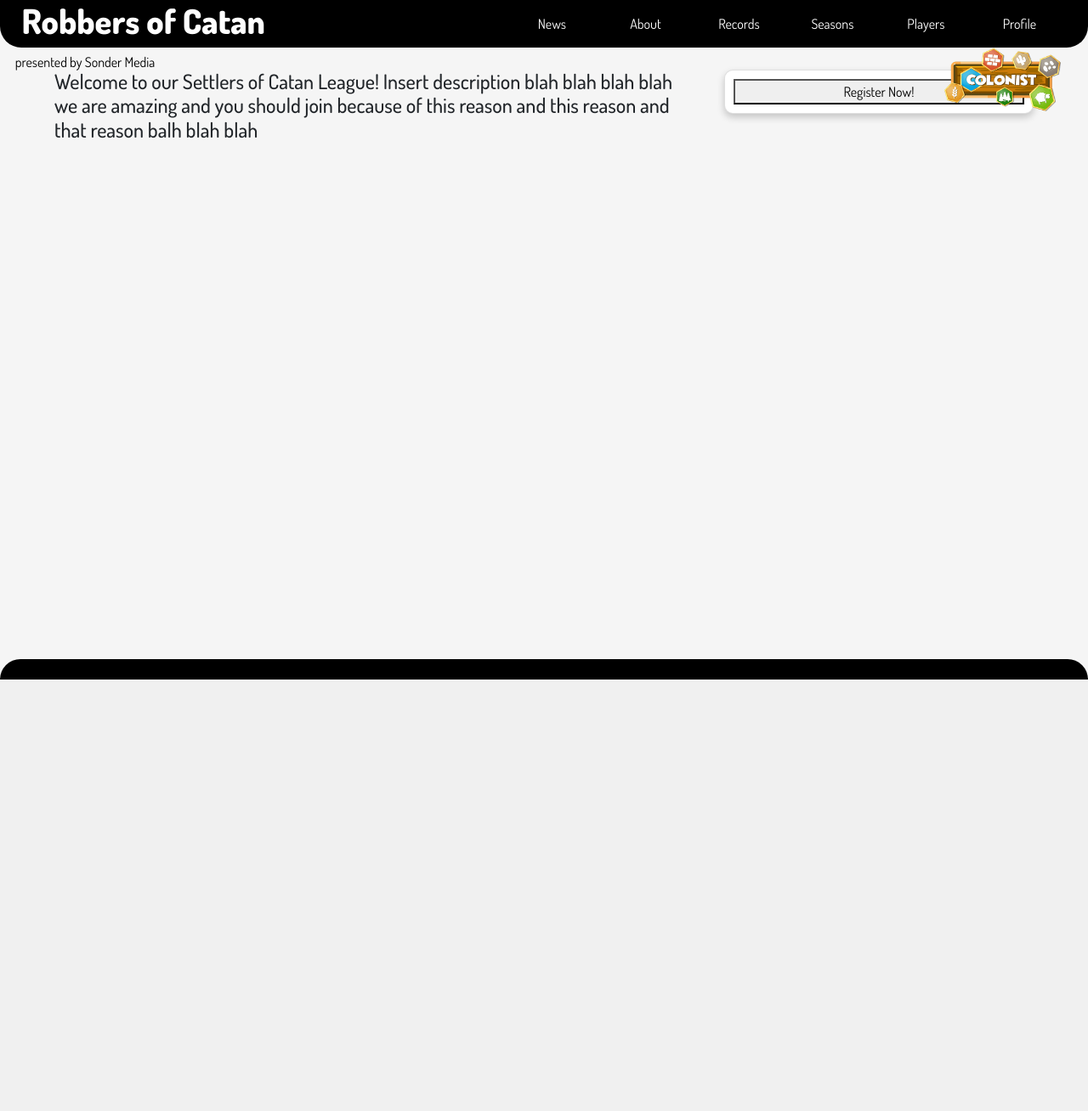
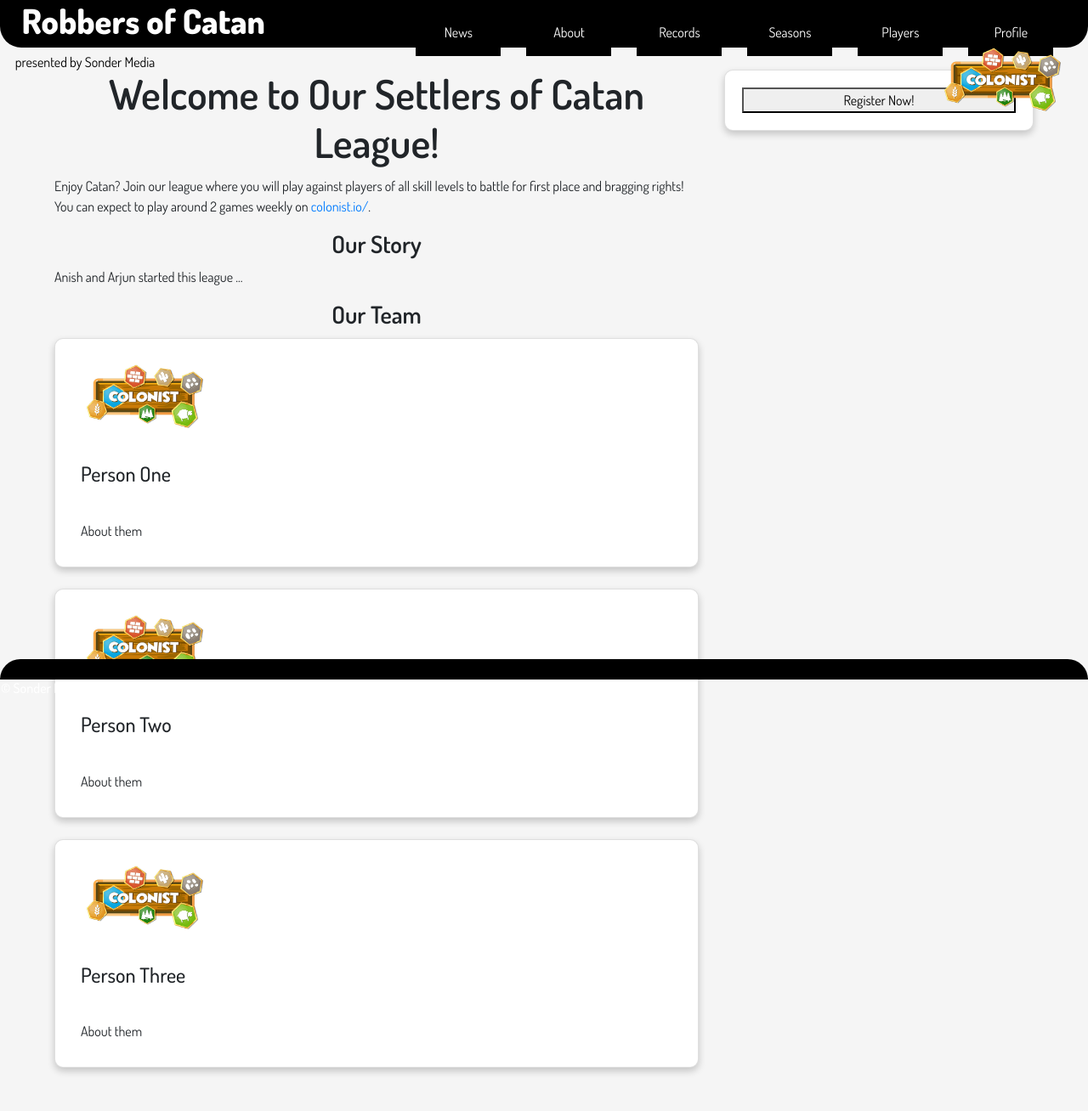
Before and after one commit to akottu/Robbers-of-Catan, a Flask app: page /about in a window 1280 px wide. Shown: the whole page at 85% size. Before the commit the page ends 800 px from the top, so only its background shows below. Run offline with Flask 2, Linux system fonts and the light colour scheme; some libraries are stand-ins or nearby versions.

Commit message:
about page

```diff
--- a/static/css/style.css
+++ b/static/css/style.css
@@ -256,3 +256,23 @@ p{
 .col-12{
     text-align: center;
 }
+
+button{
+    margin: 10px;
+}
+
+.floatRight{
+    float: right;
+    margin: 20px;
+    display: inline;
+}
+
+.floatLeft{
+    float: left;
+    margin: 20px;
+    display: inline;
+}
+
+.center{
+    text-align: center;
+}
--- a/templates/about.html
+++ b/templates/about.html
@@ -4,14 +4,39 @@
 <div class="row">
 
     <div class="col-8">
-        <h4>Welcome to our Settlers of Catan League! Insert description blah blah blah blah we are amazing and you should
-        join because of this reason and this reason and that reason balh blah blah</h4>
+        <h2 >Welcome to Our Settlers of Catan League!</h2>
+        <p style="float:left;">Enjoy Catan? Join our league where you will play against players of all skill levels to battle for first place and bragging rights! You can expect to play around 2 games weekly on
+            <a href="https://colonist.io/">colonist.io/</a>.</p>
+
+        <h3>Our Story</h3>
+        <p>Anish and Arjun started this league ...</p>
+
+        <h3>Our Team</h3>
+        <!-- filler images for now also try to get the cards to be inline-->
+        <div class="card">
+            <img class="floatRight" style="width:150px;" src="../static/img/images/colonist.png" alt="">
+            <h4 class="floatLeft">Person One</h4>
+            <p class="floatLeft">About them</p>
+        </div>
+        <div class="card">
+            <img class="floatRight" style="width:150px;" src="../static/img/images/colonist.png" alt="">
+            <h4 class="floatLeft">Person Two</h4>
+            <p class="floatLeft">About them</p>
+        </div>
+        <div class="card">
+            <img class="floatRight" style="width:150px;" src="../static/img/images/colonist.png" alt="">
+            <h4 class="floatLeft">Person Three</h4>
+            <p class="floatLeft">About them</p>
+        </div>
+
+
     </div>
     <div class="col-4">
 
         <div class="card">
 
             <button>Register Now!</button>
+
 
         </div>
 
```
